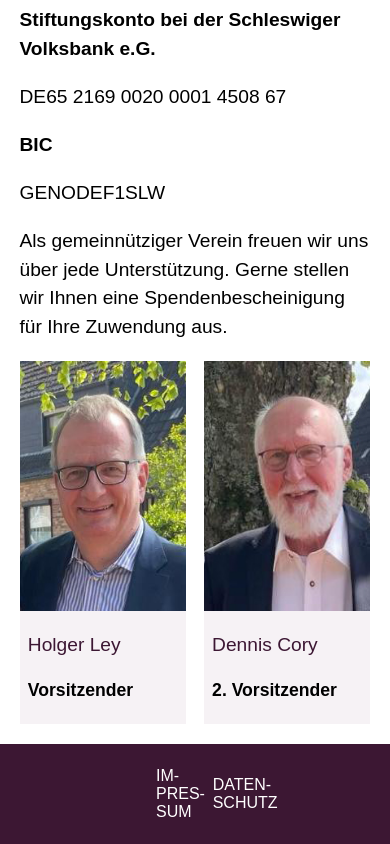
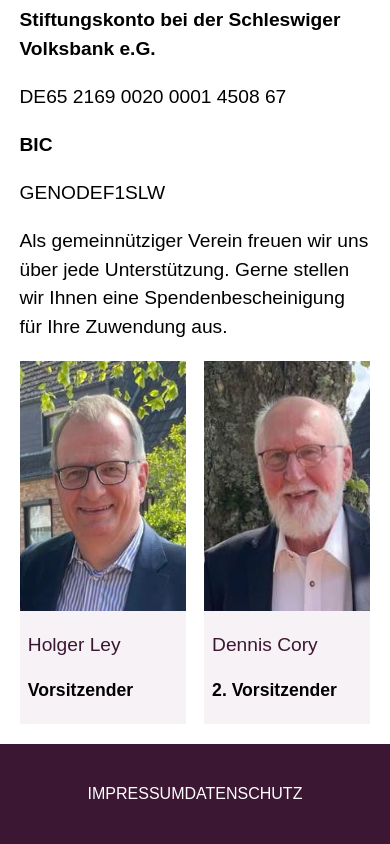
Before and after one commit to chborr/IRIS-Stiftung, a plain HTML site: page index.html in a window 390 px wide. Shown: the part 5559-6403 px from the top of the page. Drawn offline with Linux system fonts and the light colour scheme.

Commit message:
Update styles.css

```diff
--- a/styles.css
+++ b/styles.css
@@ -391,10 +391,9 @@ main{
     .footer {
         align-items: center;
         display: flex;
-        gap: 10%;
         margin-left: auto;
         margin-right: auto;
-        width:20%;
+        width:auto;
     }
 
     .impressum{
@@ -686,7 +685,7 @@ main{
     .footer {
         align-items: center;
         display: flex;
-        gap: 10%;
+
         margin-left: auto;
         margin-right: auto;
         width:100%;
```
